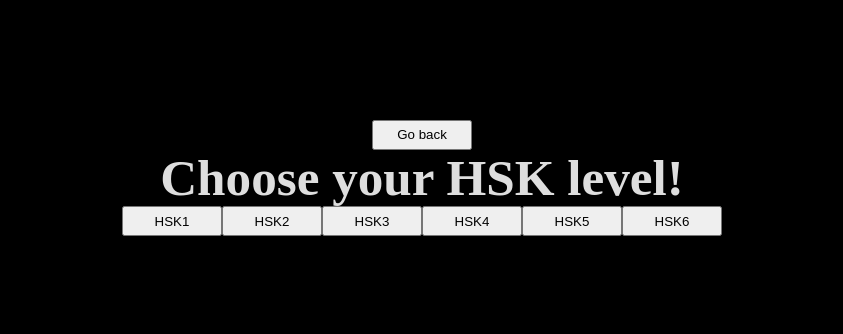
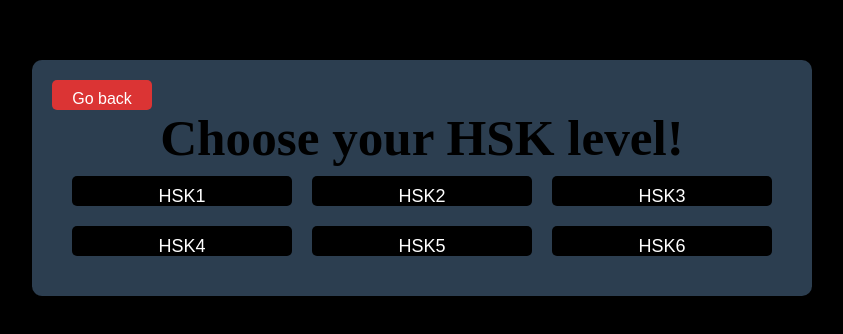
Before and after one commit to MathiasHv18/HanziTest, a Vue app: page /chooseHSK in a window 1280 px wide. Shown: the part 222-556 px from the top of the page, without its empty margins (218-1061 px from the left). Built offline with nearby package versions, Linux system fonts and the light colour scheme.

Commit message:
basic css

```diff
--- a/src/components/ChooseHSK.vue
+++ b/src/components/ChooseHSK.vue
@@ -1,6 +1,6 @@
 <template>
-  <div>
-    <button @click="goBack">Go back</button>
+  <div class="container">
+    <button @click="goBack" class="goBack">Go back</button>
     <h1>Choose your HSK level!</h1>
     <div class="button-container">
       <button class="HSK1" @click="getHSK(1)">HSK1</button>
@@ -14,6 +14,7 @@
 </template>
 
 <script>
+import "../styles/chooseHSK.css";
 export default {
   data() {
     return {
@@ -37,3 +38,10 @@ export default {
   },
 };
 </script>
+
+<style scoped>
+button:hover {
+
+  transform: scale(1.1);
+}
+</style>
--- a/src/components/FlashCardsGame.vue
+++ b/src/components/FlashCardsGame.vue
@@ -47,7 +47,7 @@
 
 <script>
 import "../styles/flashCards.css";
-import HSK from "../json/HSK1.json";
+import HSK1 from "../json/HSK1.json";
 import HSK2 from "../json/HSK2.json";
 import HSK3 from "../json/HSK3.json";
 import HSK4 from "../json/HSK4.json";
@@ -58,8 +58,8 @@ export default {
   data() {
     return {
       hskData: null,
-      showDefinition: true,
-      showPinyin: true,
+      showDefinition: false,
+      showPinyin: false,
       currentIndex: 0,
       selectedIndex: null,
       correctIndex: null,
@@ -72,7 +72,7 @@ export default {
   created() {
     const hsk = this.$route.params.hsk;
     if (hsk === "1") {
-      this.hskData = HSK;
+      this.hskData = HSK1;
     } else if (hsk === "2") {
       this.hskData = HSK2;
     } else if (hsk === "3") {
@@ -131,7 +131,6 @@ export default {
     },
 
     isCorrect(selectedIndex) {
-      this.detectGameOver();
       this.selectedIndex = selectedIndex;
       this.correctIndex = this.options.indexOf(
         this.hskData[this.currentIndex].english
--- /dev/null
+++ b/src/styles/chooseHSK.css
@@ -0,0 +1,52 @@
+.container {
+  background-color: #2c3e50; /* Dark blue like a chalkboard */
+  padding: 40px; /* Increased padding */
+  border-radius: 10px;
+  box-shadow: 0px 10px 20px rgba(0, 0, 0, 0.19), 0px 6px 6px rgba(0, 0, 0, 0.23);
+  max-width: 800px; /* Increased max-width */
+  margin: 40px auto;
+  color: rgb(0, 0, 0); /* Light color for text */
+  position: relative;
+}
+
+.button-container {
+  display: flex;
+  flex-wrap: wrap;
+  justify-content: space-around;
+  gap: 20px;
+}
+
+.button-container button {
+  flex: 1 0 30%;
+  padding: 10px 20px;
+  font-size: 18px;
+  border: none;
+  border-radius: 5px;
+  background-color: #000000; /* Blue */
+  color: white;
+  cursor: pointer;
+  transition: background-color 0.3s ease;
+}
+
+.button-container button:hover {
+  background-color: #2980b9; /* Darker blue */
+}
+
+h1 {
+  margin: 10px;
+  text-align: center;
+}
+
+.goBack {
+  position: absolute;
+  top: 20px;
+  left: 20px;
+  padding: 10px 20px;
+  font-size: 16px;
+  border: none;
+  border-radius: 5px;
+  background-color: rgb(219, 52, 52); /* Blue */
+  color: white;
+  cursor: pointer;
+  transition: transform 0.3s ease;
+}
```
Also changed, not shown: src/components/PointsTable.vue (added).
